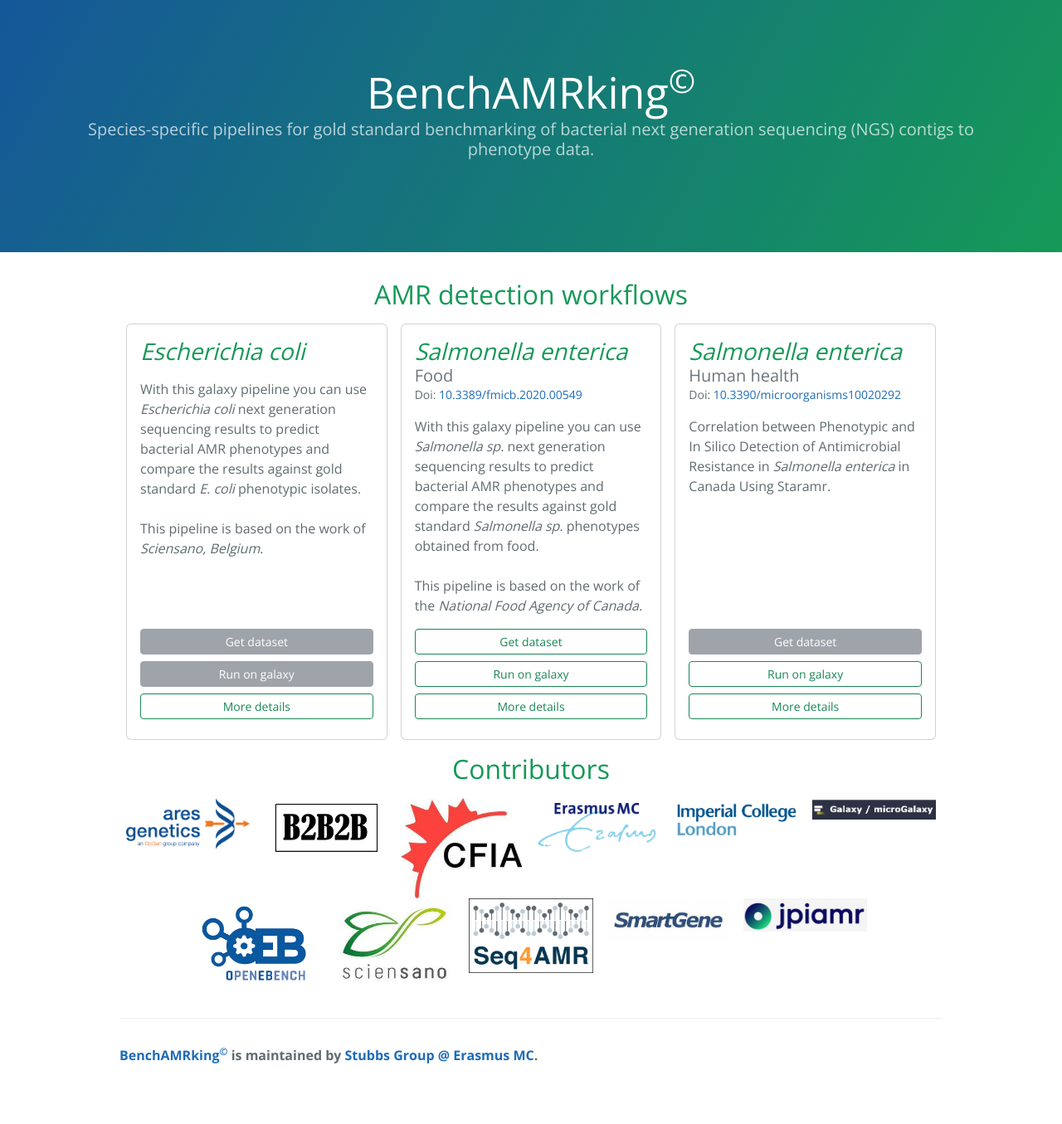
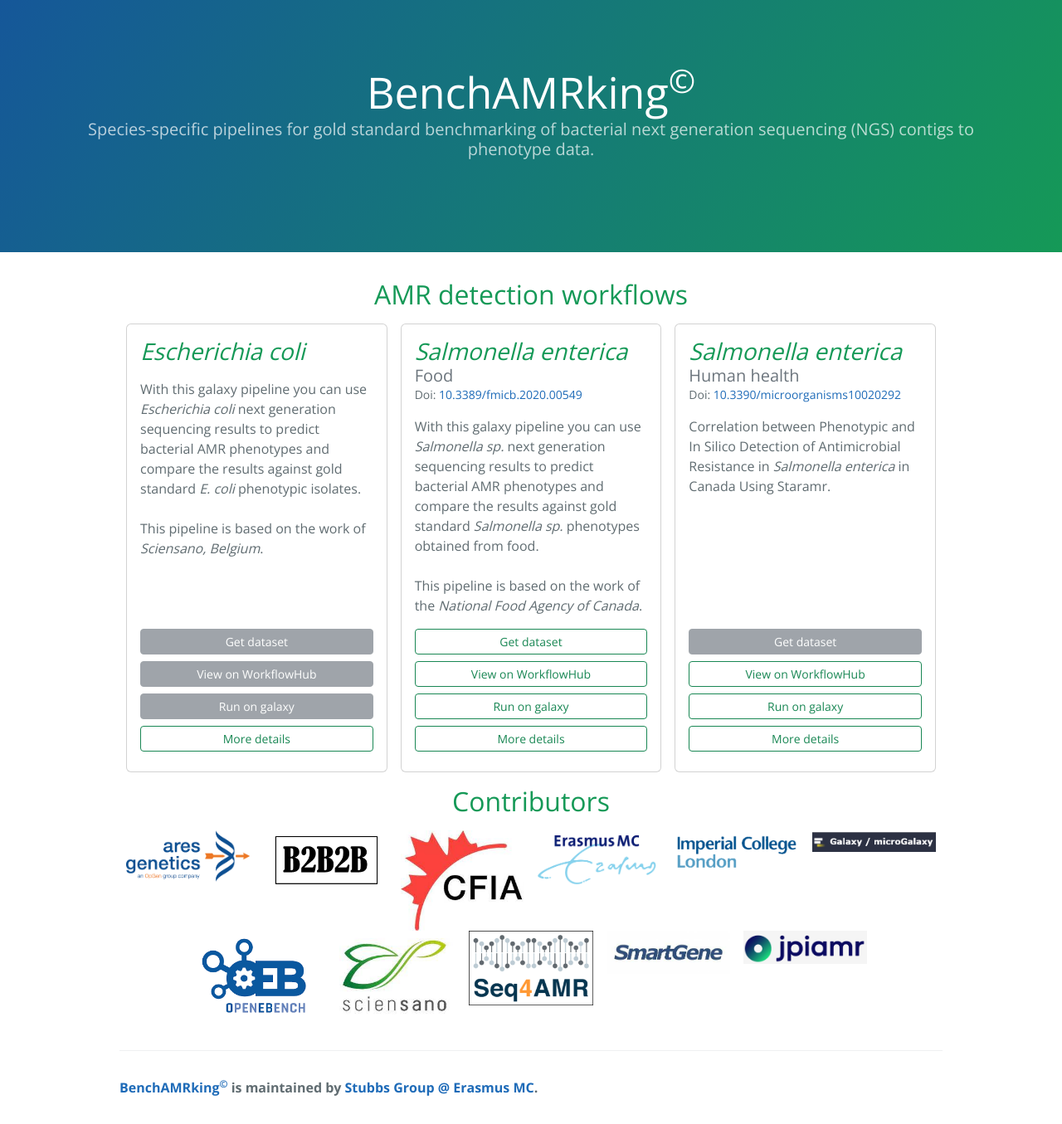
Before and after one commit to ErasmusMC-Bioinformatics/benchAMRking, a Jekyll site: the page built from index.md, in a window 1280 px wide. Shown: the whole page at 83% size. Built offline with Jekyll 4.4.1, drawn with Linux system fonts in a browser that asks for light colours; before the commit the page ends 1316 px from its top, so only the background shows below that.

Commit message:
add workflowhub button and mock workflows

```diff
--- a/_includes/workflows.html
+++ b/_includes/workflows.html
@@ -24,6 +24,9 @@
               </p>
               <small class="mt-auto text-center">
                 <a href="{{ workflow.dataset }}" class="w-100 btn btn-sm mt-auto mb-2 {% if workflow.dataset %}btn-outline-success{% else %}btn-secondary disabled{% endif %}">Get dataset</a>
+                {% if workflow.workflowhub %}
+                <a href="{{ workflow.workflowhub}}" class="w-100 btn btn-sm mt-auto mb-2 {% if workflow.galaxy %}btn-outline-success{% else %}btn-secondary disabled{% endif %}">View on WorkflowHub</a>
+                {% endif %}
                 <a href="{{ workflow.galaxy }}" class="w-100 btn btn-sm mt-auto mb-2 {% if workflow.galaxy %}btn-outline-success{% else %}btn-secondary disabled{% endif %}">Run on galaxy</a>
                 <button type="button" class="w-100 btn btn-sm mt-auto mb-2 btn-outline-success" data-bs-toggle="modal" data-bs-target="#detailModal{{ workflow.title }}">More details</button>
               </small>
--- a/_workflows/catherine.markdown
+++ b/_workflows/catherine.markdown
@@ -4,7 +4,7 @@ species_of_interest: Salmonella enterica
 species_subcategory: Food
 doi: 10.3389/fmicb.2020.00549
 galaxy: https://usegalaxy.eu/u/dennisd/w/pe---spades-shovill---staramr---hamronize
-workflowhub: https://workflowhub.eu/projects/110
+workflowhub:  https://workflowhub.eu/workflows/406
 dataset: https://usegalaxy.eu/u/dennisd/h/111-isolates
 description: >
     With this galaxy pipeline you can use <em>Salmonella sp.</em> next generation sequencing results to predict bacterial AMR phenotypes and compare the results against gold standard <em>Salmonella sp.</em> phenotypes obtained from food.</br></br>This pipeline is based on the work of the <em>National Food Agency of Canada</em>.
--- a/_workflows/winnipeg.markdown
+++ b/_workflows/winnipeg.markdown
@@ -4,7 +4,7 @@ species_of_interest: Salmonella enterica
 species_subcategory: Human health
 doi: 10.3390/microorganisms10020292
 galaxy: https://usegalaxy.eu/u/dennisd/w/pe---spades-shovill---staramr---hamronize
-workflowhub: https://workflowhub.eu/projects/110
+workflowhub: https://workflowhub.eu/workflows/406
 dataset:
 description: >
     Correlation between Phenotypic and In Silico Detection of Antimicrobial Resistance in <em>Salmonella enterica</em> in Canada Using Staramr.
```
